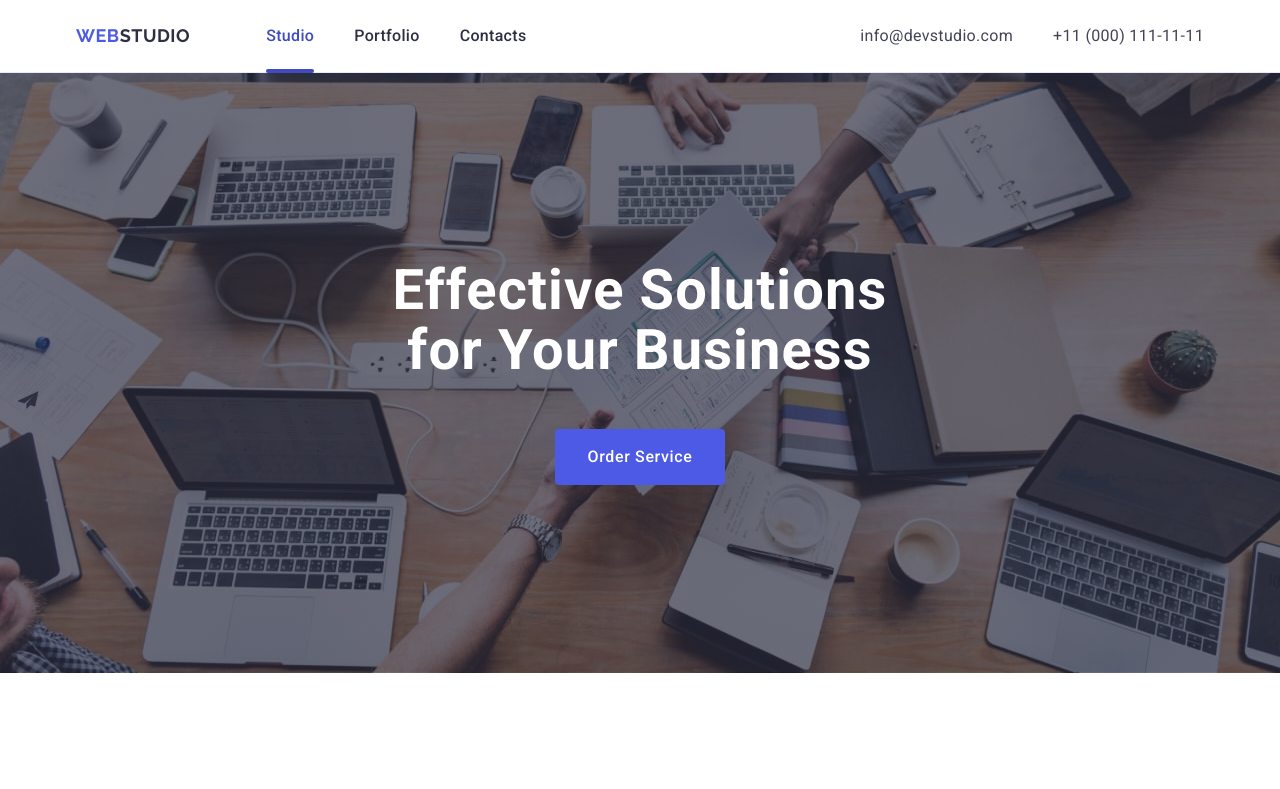
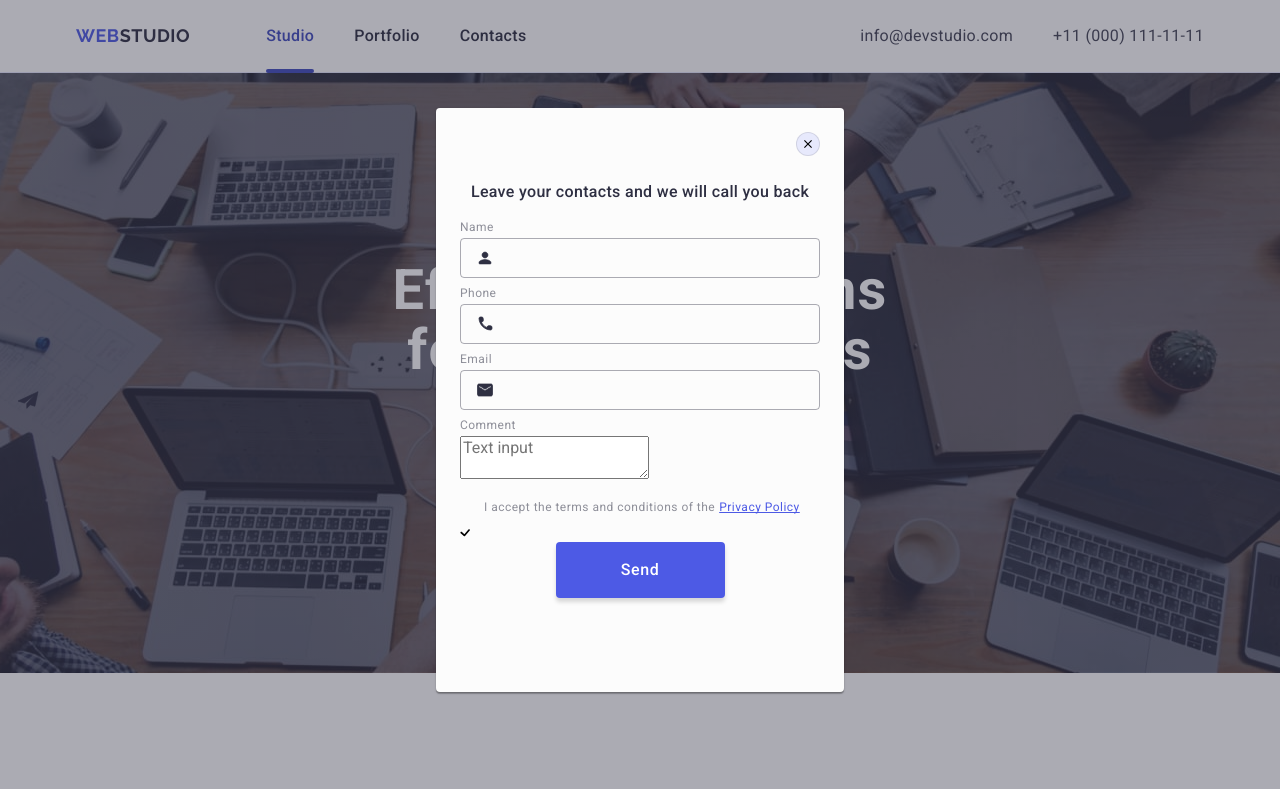
Before and after one commit to lkudryashova/goit-markup-hw-05, a plain HTML site: page index.html in a window 1280 px wide. Shown: the top 789 px of the page. Drawn offline with nearby package versions, Linux system fonts and the light colour scheme.

Commit message:
HW 5 update

```diff
--- a/css/style.css
+++ b/css/style.css
@@ -590,27 +590,45 @@ button {
   min-height: 584px;
   border-radius: 4px;
   background-color: #fcfcfc;
+  box-shadow: 0px 1px 1px rgba(0, 0, 0, 0.14), 0px 1px 3px rgba(0, 0, 0, 0.12),
+    0px 2px 1px rgba(0, 0, 0, 0.2);
+  transition: transform 250ms cubic-bezier(0.4, 0, 0.2, 1);
   top: 50%;
   left: 50%;
   transform: translate(-50%, -50%);
   padding: 72px 24px 24px 24px;
-  /*box-shadow: ;*/
 }
 
 .modal-btn {
   position: absolute;
-  border-radius: 4px;
+  border-radius: 50%;
   width: 24px;
   height: 24px;
   right: 24px;
   top: 24px;
+  display: flex;
+  align-items: center;
+  justify-content: center;
+  background-color: #e7e9fc;
+  border: 1px solid rgba(0, 0, 0, 0.1);
+  padding: 0;
+  transition: background-color 250ms cubic-bezier(0.4, 0, 0.2, 1),
+    border 250ms cubic-bezier(0.4, 0, 0.2, 1);
+}
+
+.modal-btn:hover,
+.modal-btn:focus {
+  background-color: #404bbf;
+  border: none;
 }
 
 .close-button-icon {
-  border-radius: 4px;
-  width: 24px;
-  height: 24px;
-  fill: #2e2f42;
+  transition: fill 250ms cubic-bezier(0.4, 0, 0.2, 1);
+}
+
+.modal-btn:hover .close-button-icon,
+.modal-btn:focus .close-button-icon {
+  fill: #ffffff;
 }
 
 .modal-title {
@@ -630,6 +648,9 @@ button {
   margin-bottom: 8px;
 }
 
+.comment-field {
+  margin-bottom: 16px;
+}
 .modal-input {
   width: 100%;
   height: 40px;
@@ -639,7 +660,7 @@ button {
   padding-left: 38px;
   background-color: transparent;
   outline: transparent;
-  transition: 250ms cubic-bezier(0.4, 0, 0.2, 1);
+  transition: border-color 250ms cubic-bezier(0.4, 0, 0.2, 1);
   font-size: 12px;
   line-height: 1.17;
   letter-spacing: 0.04em;
@@ -647,7 +668,7 @@ button {
 }
 
 .modal-input:focus {
-  border: 1px solid #4d5ae5;
+  border: #4d5ae5;
 }
 
 .modal-input:focus + .modal-icon {
@@ -678,6 +699,7 @@ button {
   left: 16px;
   top: 50%;
   transform: translateY(-50%);
+  transition: fill 250ms cubic-bezier(0.4, 0, 0.2, 1);
 }
 
 .modal-input-wrap {
@@ -689,11 +711,10 @@ button {
   height: 120px;
   border: 1px solid rgba(46, 47, 66, 0.4);
   border-radius: 4px;
-  padding-top: 8px;
-  padding-left: 16px;
+  padding: 8px 16px;
   background-color: transparent;
   outline: transparent;
-  transition: 250ms cubic-bezier(0.4, 0, 0.2, 1);
+  transition: border-color 250ms cubic-bezier(0.4, 0, 0.2, 1);
   font-size: 12px;
   line-height: 1.17;
   letter-spacing: 0.04em;
--- a/index.html
+++ b/index.html
@@ -485,12 +485,11 @@
                 </svg>
              </button>
           </form>
-        </div></div>
-
+        </div>
       </div>
     </footer>
 
-    <div class="backdrop">
+    <div class="backdrop is-open">
       <div class="modal">
         <button type="button" class="modal-btn">
           <svg class="close-button-icon" width="8" height="8">
@@ -508,7 +507,7 @@
                 class="modal-input"
                 id="user-name"
               />
-              <svg class="modal-icon" width="18" height="18">
+              <svg class="modal-icon" width="18" height="24">
                 <use href="./images/icons.svg#person-black"></use>
               </svg>
             </div>
@@ -527,7 +526,6 @@
               </svg>
             </div>
           </div>
-
           <div class="modal-field">
             <label for="user-email" class="modal-label">Email</label>
             <div class="modal-input-wrap">
@@ -542,17 +540,14 @@
               </svg>
             </div>
           </div>
-
-          <div class="modal-field">
+          <div class="modal-field comment-field">
             <label for="user-comment" class="modal-label">Comment</label>
             <textarea
               name="user-comment"
-              id="comment"
-              placeholder="Enter text"
-              class="modal-text"
+              id="user-comment"
+              placeholder="Text input"
             ></textarea>
           </div>
-
           <div class="modal-field">
             <input
               type="checkbox"
@@ -569,23 +564,6 @@
               <a href="" class="check-link">Privacy Policy</a></label
             >
           </div>
-
-          <!-- <div class="modal-field">
-            <label for="yes">Yes</label>
-            <input type="radio" id="yes" name="question" value="yes" />
-            <label for="no">No</label>
-            <input type="radio" id="no" name="question" value="no" />
-          </div>
-
-          <div class="modal-field">
-            <label for="one">one</label>
-            <input type="checkbox" id="one" name="digit" value="one" />
-            <label for="two">two</label>
-            <input type="checkbox" id="two" name="digit" value="two" />
-            <label for="three">three</label>
-            <input type="checkbox" id="three" name="digit" value="three" />
-          </div> -->
-
           <span class="checkbox-span"
             ><svg class="checkbox-icon" width="10" height="8">
               <use href="./images/icons.svg#vector"></use>
```
